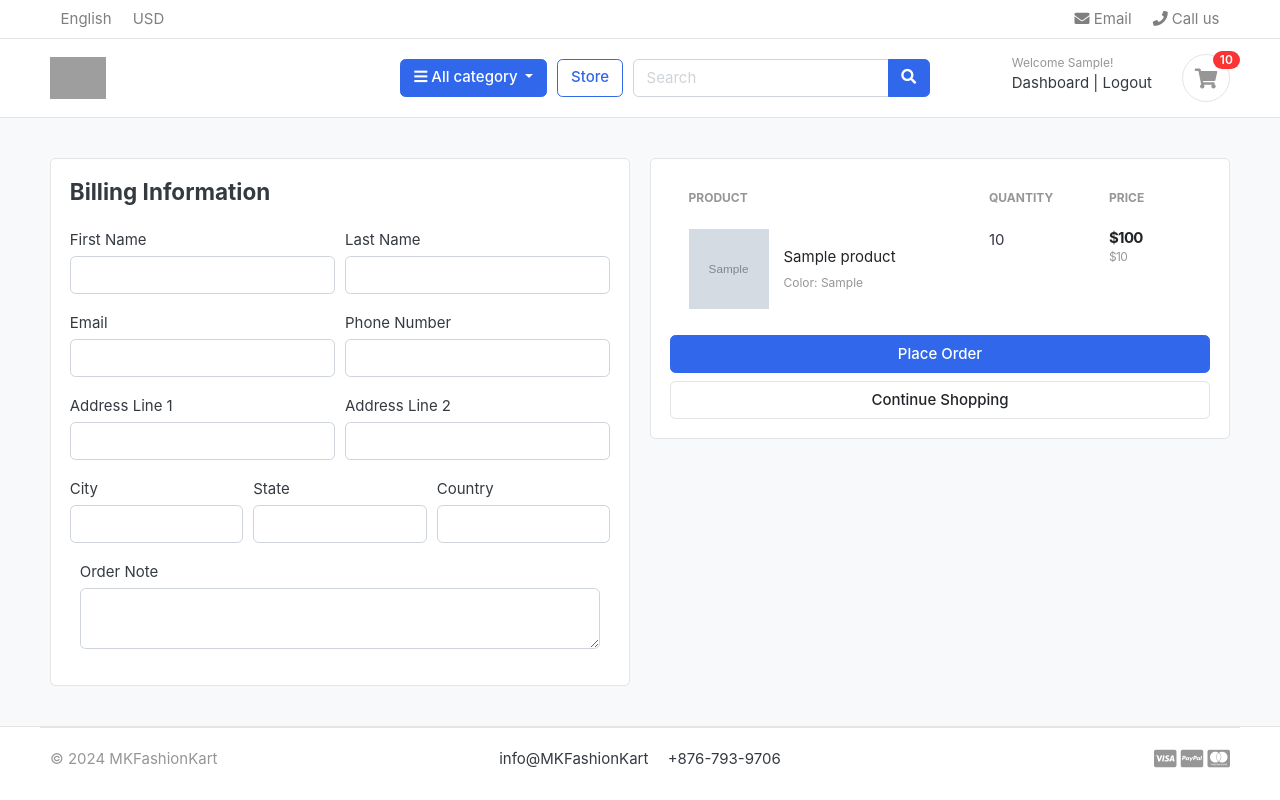
After one commit to mangeshpawar1122/MKFashionKart, a Django app: page /cart/checkout/ in a window 1280 px wide. The commit adds this page. Run offline with Django 5.2, Linux system fonts and the light colour scheme; a user stored in the database is signed in; tables that the repository leaves empty hold one stand-in row (values such as "Sample post"); grey boxes marked "Sample" are stand-in pictures; some web fonts are replaced; grey boxes are pictures that could not be loaded.

Commit message:
handled cart and checkout page for the logged in users

```diff
--- a/carts/context_processors.py
+++ b/carts/context_processors.py
@@ -8,7 +8,10 @@ def counter(request):
   else:
     try:
       cart=Cart.objects.filter(cart_id=_cart_id(request))
-      cart_items=CartItem.objects.all().filter(cart=cart[:1])
+      if request.user.is_authenticated:
+        cart_items=CartItem.objects.all().filter(user=request.user)
+      else:
+        cart_items=CartItem.objects.all().filter(cart=cart[:1])
       for cart_item in cart_items:
         cart_count+=cart_item.quantity
     except Cart.DoesNotExist:
--- a/carts/models.py
+++ b/carts/models.py
@@ -1,5 +1,6 @@
 from django.db import models
 from store.models import Product,Variation
+from accounts.models import Account
 # Create your models here.
 class Cart(models.Model):
   cart_id =models.CharField(max_length=250,blank=True)
@@ -10,9 +11,10 @@ class Cart(models.Model):
 
 
 class CartItem(models.Model):
+  user=models.ForeignKey(Account,on_delete=models.CASCADE, null=True)
   product = models.ForeignKey(Product,on_delete=models.CASCADE)
   variations=models.ManyToManyField(Variation, blank=True)
-  cart =models.ForeignKey(Cart,on_delete=models.CASCADE)
+  cart =models.ForeignKey(Cart,on_delete=models.CASCADE,null=True)
   quantity =models.IntegerField()
   is_active=models.BooleanField(default=True)
 
--- a/carts/urls.py
+++ b/carts/urls.py
@@ -6,4 +6,7 @@ urlpatterns =[
   path('add_cart/<int:product_id>/',views.add_cart,name='add_cart'),
   path('remove_cart/<int:product_id>/<int:cart_item_id>/',views.remove_cart,name='remove_cart'),
   path('remove_cart_item/<int:product_id>/<int:cart_item_id>/',views.remove_cart_item,name='remove_cart_item'),
+
+
+  path('checkout/', views.checkout, name='checkout'),
 ]
--- a/carts/views.py
+++ b/carts/views.py
@@ -3,6 +3,7 @@ from store.models import Product,Variation
 from .models import Cart,CartItem
 from django.core.exceptions import ObjectDoesNotExist
 from django.http import HttpResponse
+from django.contrib.auth.decorators import login_required
 # Create your views here.
 def _cart_id(request):
   cart=request.session.session_key
@@ -10,10 +11,67 @@ def _cart_id(request):
     cart=request.session.create()
   return cart
 
+# this is a cart item add and 0 < dairect remove a cart item
+def add_cart(request,product_id):
+  current_user=request.user
+  product=Product.objects.get(id=product_id)  #get the productn
+  # if the user is_authenticated
+  if current_user.is_authenticated:
+    product_variation=[]
+    if request.method == 'POST':
+      for item in request.POST:
+        key=item
+        value=request.POST[key]
+        try:
+          variation = Variation.objects.get(
+             product=product,
+      variation_category__iexact=key,
+      variation_value__iexact=value
+      )
+          product_variation.append(variation)
+        except :
+          pass
 
-def add_cart(request,product_id):
-  product=Product.objects.get(id=product_id)  #get the productn
-  product_variation=[]
+    is_cart_item_exists=CartItem.objects.filter(product=product,user=current_user).exists()
+    if is_cart_item_exists:
+      cart_item=CartItem.objects.filter(product=product, user=current_user)
+      ex_var_list=[]
+      id=[]
+      for item in cart_item:
+         existing_variation =item.variations.all()
+         ex_var_list.append(list(existing_variation))
+         id.append(item.id)
+
+      if product_variation in ex_var_list:
+       #increase the cart item quantity
+       index= ex_var_list.index(product_variation)
+       item_id=id[index]
+       item = CartItem.objects.filter(id=item_id, product=product).first()
+       item.quantity += 1
+       item.save()
+
+      else:
+        item=CartItem.objects.create(product=product, quantity=1,user=current_user)
+        #create a new cart
+        if len(product_variation) > 0:
+          item.variations.clear()
+          item.variations.add(*product_variation)
+        item.save()
+
+    else:
+      cart_item=CartItem.objects.create(
+        product=product,
+        quantity =1,
+        user=current_user,
+      )
+      if len(product_variation) > 0:
+        cart_item.variations.clear()
+        cart_item.variations.add(*product_variation)
+      cart_item.save()
+    return redirect('cart')
+  # else  the user not is_authenticated
+  else:
+      product_variation=[]
 
   if request.method == 'POST':
     for item in request.POST:
@@ -56,7 +114,7 @@ def add_cart(request,product_id):
      #increase the cart item quantity
      index= ex_var_list.index(product_variation)
      item_id=id[index]
-     item = CartItem.objects.filter(id=item_id, cart=cart).first()
+     item = CartItem.objects.filter(id=item_id, product=product).first()
      item.quantity += 1
      item.save()
 
@@ -82,15 +140,16 @@ def add_cart(request,product_id):
   return redirect('cart')
 
 
+
+# this is a cart item remove
 def remove_cart(request, product_id,cart_item_id):
-    cart = Cart.objects.get( cart_id=_cart_id(request))
     product = get_object_or_404(Product, id=product_id)
-
     try:
-      cart_item = CartItem.objects.get(
-        product=product,
-        cart=cart,
-        id=cart_item_id)   # ✅ convert QuerySet → object
+      if request.user.is_authenticated:
+        cart_item = CartItem.objects.get(product=product, user=request.user, id=cart_item_id)
+      else:
+        cart = Cart.objects.get( cart_id=_cart_id(request))
+        cart_item = CartItem.objects.get(product=product, cart=cart, id=cart_item_id)   # ✅ convert QuerySet → object
       if cart_item.quantity > 1:
         cart_item.quantity -= 1
         cart_item.save()
@@ -101,30 +160,69 @@ def remove_cart(request, product_id,cart_item_id):
     return redirect('cart')
 
 def remove_cart_item(request,product_id,cart_item_id):
-   cart=Cart.objects.get(cart_id=_cart_id(request))
    product=get_object_or_404(Product,id=product_id)
-   cart_item=CartItem.objects.get(product=product,cart=cart,id=cart_item_id)
+   if request.user.is_authenticated:
+     cart_item=CartItem.objects.get(product=product,user=request.user,id=cart_item_id)
+   else:
+     cart=Cart.objects.get(cart_id=_cart_id(request))
+     cart_item=CartItem.objects.get(product=product,cart=cart,id=cart_item_id)
    cart_item.delete()
    return redirect('cart')
 
-
+# this is a cart ityem
 def cart(request, total=0, quantity=0, cart_items=None):
     try:
-        cart = Cart.objects.get(cart_id=_cart_id(request))
-        cart_items = CartItem.objects.filter(cart=cart, is_active=True)
+        tax=0
+        grand_total=0
+        if request.user.is_authenticated:
+          cart_items = CartItem.objects.filter(user=request.user, is_active=True)
+        else:
+          cart = Cart.objects.get(cart_id=_cart_id(request))
+          cart_items = CartItem.objects.filter(cart=cart, is_active=True)
 
         for cart_item in cart_items:
             total += cart_item.product.price * cart_item.quantity
             quantity += cart_item.quantity
         tax = (2 *total)/100
         grand_total = total + tax
-    except Cart.ObjectDoesNotExist:
+    except ObjectDoesNotExist:
        pass # just ignore
     context = {
         'total': total,
         'quantity': quantity,
+        'tax': tax,
+        'grand_total': grand_total,
         'cart_items': cart_items,
-        'tax':tax,
-        'grand_total':grand_total,
-        }
+    }
     return render(request, 'store/cart.html', context)
+
+
+
+@login_required(login_url='login')
+# this is a checkout
+def checkout(request,  total=0, quantity=0, cart_items=None):
+  try:
+    tax=0
+    grand_total=0
+    if request.user.is_authenticated:
+      cart_items = CartItem.objects.filter(user=request.user, is_active=True)
+    else:
+      cart = Cart.objects.get(cart_id=_cart_id(request))
+      cart_items = CartItem.objects.filter(cart=cart, is_active=True)
+
+    for cart_item in cart_items:
+        total += cart_item.product.price * cart_item.quantity
+        quantity += cart_item.quantity
+        tax = (2 *total)/100
+        grand_total = total + tax
+  except Cart.ObjectDoesNotExist:
+    pass # just ignore
+  context = {
+    'total': total,
+    'quantity': quantity,
+    'tax': tax,
+    'grand_total': grand_total,
+    'cart_items': cart_items,
+  }
+
+  return render(request, 'store/checkout.html',context)
--- a/templates/accounts/forgotPassword.html
+++ b/templates/accounts/forgotPassword.html
@@ -12,7 +12,7 @@
       <h4 class="card-title mb-4">Forgot Password</h4>
       {% include "includes/alerts.html" %}
       <form action="{% url 'forgotPassword' %}" method="POST">
-        {% csrf_token %}
+          {% csrf_token %}
           <div class="form-group">
 			 <input type="email" class="form-control" placeholder="Email Address" name="email" >
           </div> <!-- form-group// -->
--- a/templates/store/cart.html
+++ b/templates/store/cart.html
@@ -113,7 +113,7 @@
 			<p class="text-center mb-3">
 				<img src="{% static './images/misc/payments.png' %}" height="26">
 			</p>
-			<a href="./place-order.html" class="btn btn-primary btn-block"> Checkout </a>
+			<a href="{% url 'checkout' %}" class="btn btn-primary btn-block"> Checkout </a>
 			<a href="{% url 'store' %}" class="btn btn-light btn-block">Continue Shopping</a>
 		</div> <!-- card-body.// -->
 		</div> <!-- card.// -->
--- /dev/null
+++ b/templates/store/checkout.html
@@ -0,0 +1,134 @@
+{% extends "base.html" %}
+{% load static %}
+{% block content %}
+
+<section class="section-content padding-y bg">
+<div class="container">
+
+<!-- ============================ COMPONENT 1 ================================= -->
+<div class="row">
+	<aside class="col-lg-6">
+<div class="card">
+    <div class="card-body">
+      <h4 class="card-title mb-4">Billing Information</h4>
+      <form action="" method="POST">
+        {% csrf_token %}
+        <div class="form-row">
+  <div class="col form-group">
+    <label for=" ">First Name</label>
+    <input type="text" class="form-control" name="first_Name" required>
+  </div>
+  <div class="col form-group">
+    <label for=" ">Last Name</label>
+    <input type="text" class="form-control" name="last_Name" required>
+  </div>
+</div>
+
+<div class="form-row">
+  <div class="col form-group">
+    <label for=" ">Email</label>
+    <input type="email" class="form-control" name="email" required>
+  </div>
+  <div class="col form-group">
+    <label for=" ">Phone Number</label>
+    <input type="tel" class="form-control" name="phone" required>
+  </div>
+</div>
+
+<div class="form-row">
+  <div class="col form-group">
+    <label for=" ">Address Line 1</label>
+    <input type="text" class="form-control" name="address_line_1" required>
+  </div>
+  <div class="col form-group">
+    <label for=" ">Address Line 2</label>
+    <input type="text" class="form-control" name="address_line_2">
+  </div>
+</div>
+
+<div class="form-row">
+  <div class="col form-group">
+    <label for=" ">City</label>
+    <input type="text" class="form-control" name="city" required>
+  </div>
+  <div class="col form-group">
+    <label for=" ">State</label>
+    <input type="text" class="form-control" name="state" required>
+  </div>
+  <div class="col form-group">
+    <label for=" ">Country</label>
+    <input type="text" class="form-control" name="country" required>
+  </div>
+</div>
+
+<div class="col form-group">
+  <label for=" ">Order Note</label>
+  <textarea class="form-control" name="order_note" rows="2" required></textarea>
+</div>
+
+</div> <!-- card.// -->
+
+	</aside> <!-- col.// -->
+	<aside class="col-lg-6">
+
+		<div class="card">
+		<div class="card-body">
+      <table class="table table-borderless table-shopping-cart">
+<thead class="text-muted">
+<tr class="small text-uppercase">
+  <th scope="col">Product</th>
+  <th scope="col" width="120">Quantity</th>
+  <th scope="col" width="120">Price</th>
+</tr>
+</thead>
+<tbody>
+
+  {% for cart_item in cart_items %}
+<tr>
+	<td>
+		<figure class="itemside align-items-center">
+			<div class="aside"><img src="{{cart_item.product.image.url }}" class="img-sm"></div>
+			<figcaption class="info">
+				<a href="{{ cart_item.product.get_url }}" class="title text-dark">{{cart_item.product.product_name }}</a>
+				<p class="text-muted small">
+          {% if cart_item.variations.all %}
+          {% for item in cart_item.variations.all %}
+            {{ item.variation_category |capfirst }}: {{ item.variation_value |capfirst }} <br>
+          {% endfor %}
+          {% endif %}
+        </p>
+			</figcaption>
+		</figure>
+	</td>
+	<td>
+	<!-- col.// -->
+  <label for="">{{ cart_item.quantity }}</label>
+
+	</td>
+	<td>
+		<div class="price-wrap">
+			<var class="price">${{cart_item.sub_total}}</var>
+			<small class="text-muted"> ${{cart_item.product.price}}</small>
+		</div> <!-- price-wrap .// -->
+	</td>
+</tr>
+{% endfor %}
+
+</tbody>
+</table>
+      <button type="submit" name="submit" class="btn btn-primary btn-block"> Place Order </button>
+			<a href="{% url 'store' %}" class="btn btn-light btn-block">Continue Shopping</a>
+    </form>
+		</div> <!-- card-body.// -->
+		</div> <!-- card.// -->
+
+</aside> <!-- col.// -->
+
+
+</div> <!-- row.// -->
+<!-- ============================ COMPONENT 1 END .// ================================= -->
+
+</div> <!-- container .//  -->
+</section>
+<!-- ========================= SECTION CONTENT END// ========================= -->
+{% endblock  %}
```
Also changed, not shown: accounts/views.py (+55 -3 lines), carts/migrations/0004_cartitem_user_alter_cartitem_cart.py (added).
